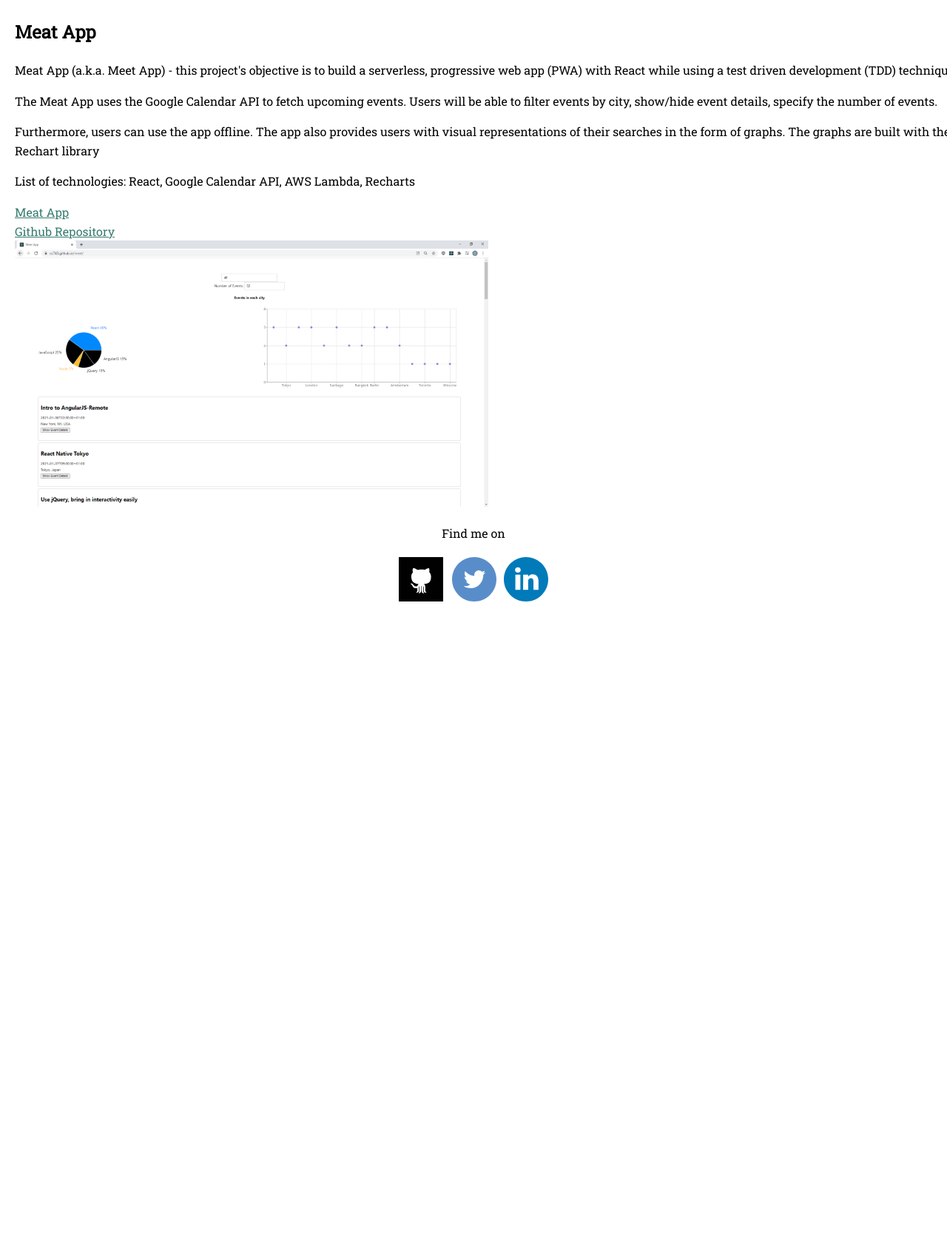
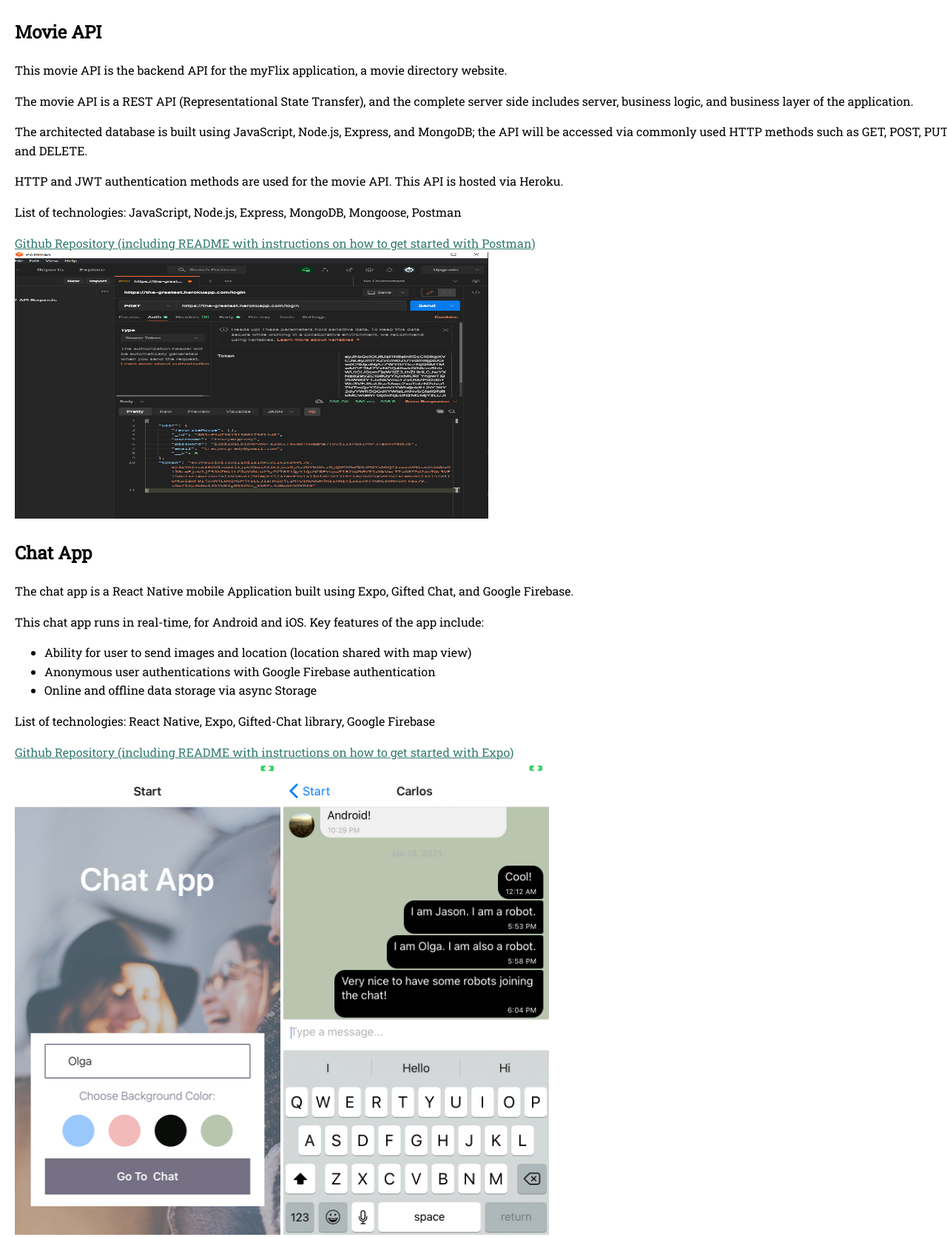
Before and after one commit to cc743/portfolio-website, a plain HTML site: page projects.html in a window 1280 px wide. Shown: the part 2032-3704 px from the top of the page at 74% size. Before the commit the page ends 2855 px from the top, so only its background shows below. Drawn offline with nearby package versions, Linux system fonts and the light colour scheme.

Commit message:
"adding more projects to projects page"

```diff
--- a/projects.html
+++ b/projects.html
@@ -77,16 +77,54 @@
       </div>
 
       <div class="page-body__item">
+        <h2>Movie API</h2>
+        <p>This movie API is the backend API for the myFlix application, a movie directory website.</p>
+        <p>The movie API is a REST API (Representational State Transfer), and the complete server side includes server, business logic, and business layer of the application. </p>
+        <p>The architected database is built using JavaScript, Node.js, Express, and MongoDB; the API will be accessed via commonly used  HTTP methods such as GET, POST, PUT, and DELETE.</p>
+        <p>HTTP and JWT authentication methods are used for the movie API. This API is hosted via Heroku.  </p>
+        <p>List of technologies: JavaScript, Node.js, Express, MongoDB, Mongoose, Postman</p>
+        <a href="https://github.com/cc743/movie-api">Github Repository (including README with instructions on how to get started with Postman)</a>
+        <br/>
+        <img src="img/Snip3_bearerToken.PNG" alt="screenshot of Postman" width="640" height="360">
+      </div>
+
+      <div class="page-body__item">
+        <h2>Chat App</h2>
+        <p>The chat app is a React Native mobile Application built using Expo, Gifted Chat, and Google Firebase. </p>
+        <p>This chat app runs in real-time, for Android and iOS. Key features of the app include:</p>
+        <ul>
+          <li>Ability for user to send images and location (location shared with map view)</li>
+          <li>Anonymous user authentications with Google Firebase authentication</li>
+          <li>Online and offline data storage via async Storage</li>
+        </ul>
+        <p>List of technologies: React Native, Expo, Gifted-Chat library, Google Firebase</p>
+        <a href="https://github.com/cc743/chat">Github Repository (including README with instructions on how to get started with Expo)</a>
+        <br/>
+        <img src="img/IMG_0384.PNG" alt="screenshot of chat app" width="359" height="640">
+        <img src="img/IMG_0387.PNG" alt="screenshot of chat app" width="359" height="640">
+      </div>
+
+      <div class="page-body__item">
         <h2>Meat App</h2>
         <p>Meat App (a.k.a. Meet App) - this project's objective is to build a serverless, progressive web app (PWA) with React while using a test driven development (TDD) technique.</p>
         <p>The Meat App uses the Google Calendar API to fetch upcoming events. Users will be able to filter events by city, show/hide event details, specify the number of events.</p>
         <p>Furthermore, users can use the app offline.  The app also provides users with visual representations of their searches in the form of graphs.  The graphs are built with the Rechart library</p>
         <p>List of technologies: React, Google Calendar API, AWS Lambda, Recharts</p>
-        <a href="https://cc743.github.io/meat/">Meat App</a>
+        <!-- <a href="https://cc743.github.io/meat/">Meat App</a> -->
         <br/>
         <a href="https://github.com/cc743/meat">Github Repository</a>
         <br/>
         <img src="img/meatApp_snip.PNG" alt="screenshot of website" width="640" height="360">
+      </div>
+
+      <div class="page-body__item">
+        <h2>Pokedex</h2>
+        <p>Small web application written with JavaScript, HTML, and CSS.  Loads data from external API and enables viewing of details for individual Pokemon upon user click.</p>
+        <a href="https://cc743.github.io/pokedex/">Live version of the App</a>
+        <br/>
+        <a href="https://github.com/cc743/pokedex">Github Repository</a>
+        <br/>
+        <img src="img/Snip8_pokedex.PNG" alt="screenshot of website" width="640" height="360">
       </div>
     </div>
 
```
Also changed, not shown: contact.html (+2 -4 lines), work.html (+1 -1 lines), img/IMG_0384.PNG (added), img/IMG_0387.PNG (added), img/Snip3_bearerToken.PNG (added), img/Snip8_pokedex.PNG (added).
